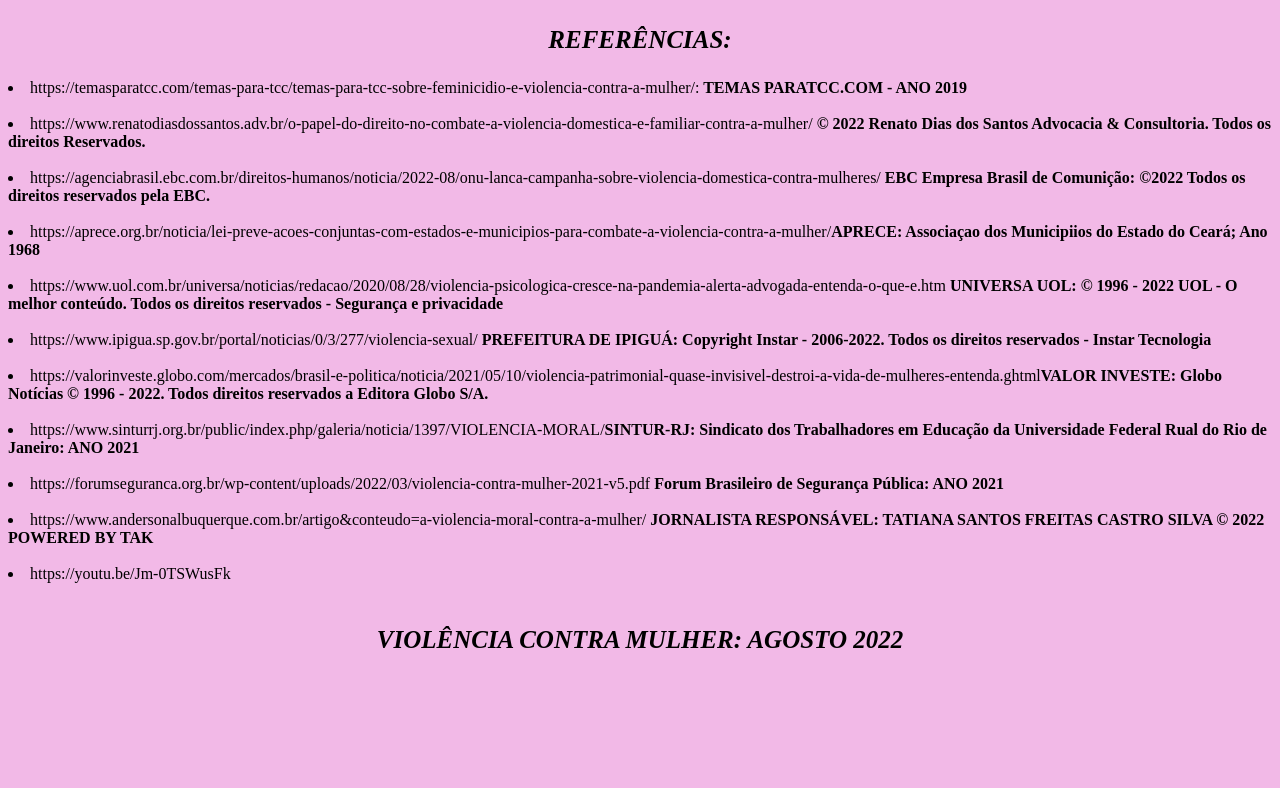
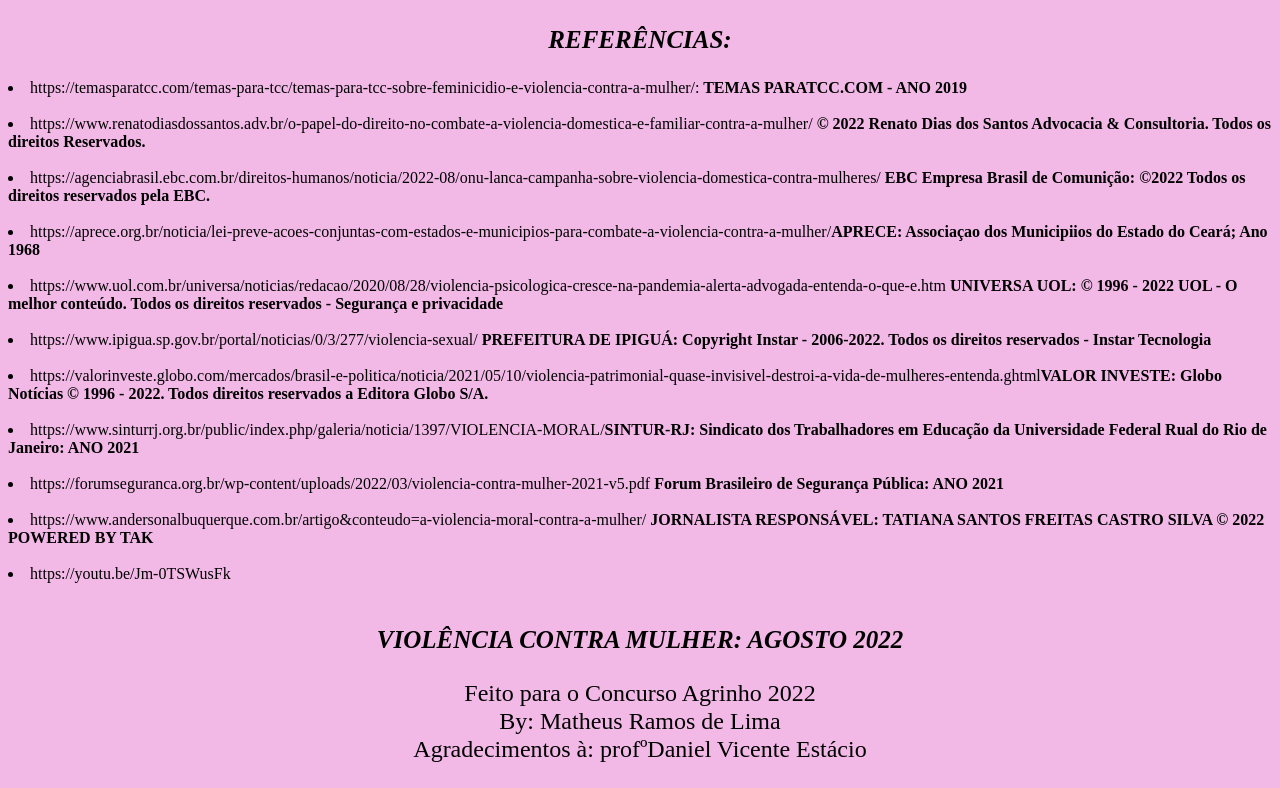
Before and after one commit to MatheusRamosDeLima-EM/Concurso-Agrinho-2022, a plain HTML site: page index.html in a window 1280 px wide. Shown: the part 3344-4132 px from the top of the page. Before the commit the page ends 4023 px from the top, so only its background shows below. Drawn offline with Linux system fonts and the light colour scheme.

Commit message:
Update index.html

```diff
--- a/index.html
+++ b/index.html
@@ -84,7 +84,7 @@
                 <br>
                 <p><b><i>VIOLÊNCIA CONTRA MULHER: AGOSTO 2022</i></b></p>
 
-
+                <p><font size="5"> Feito para o Concurso Agrinho 2022 <br> By: Matheus Ramos de Lima <br> Agradecimentos à: profºDaniel Vicente Estácio </font></p>
 
     </body>
 </html>
```
